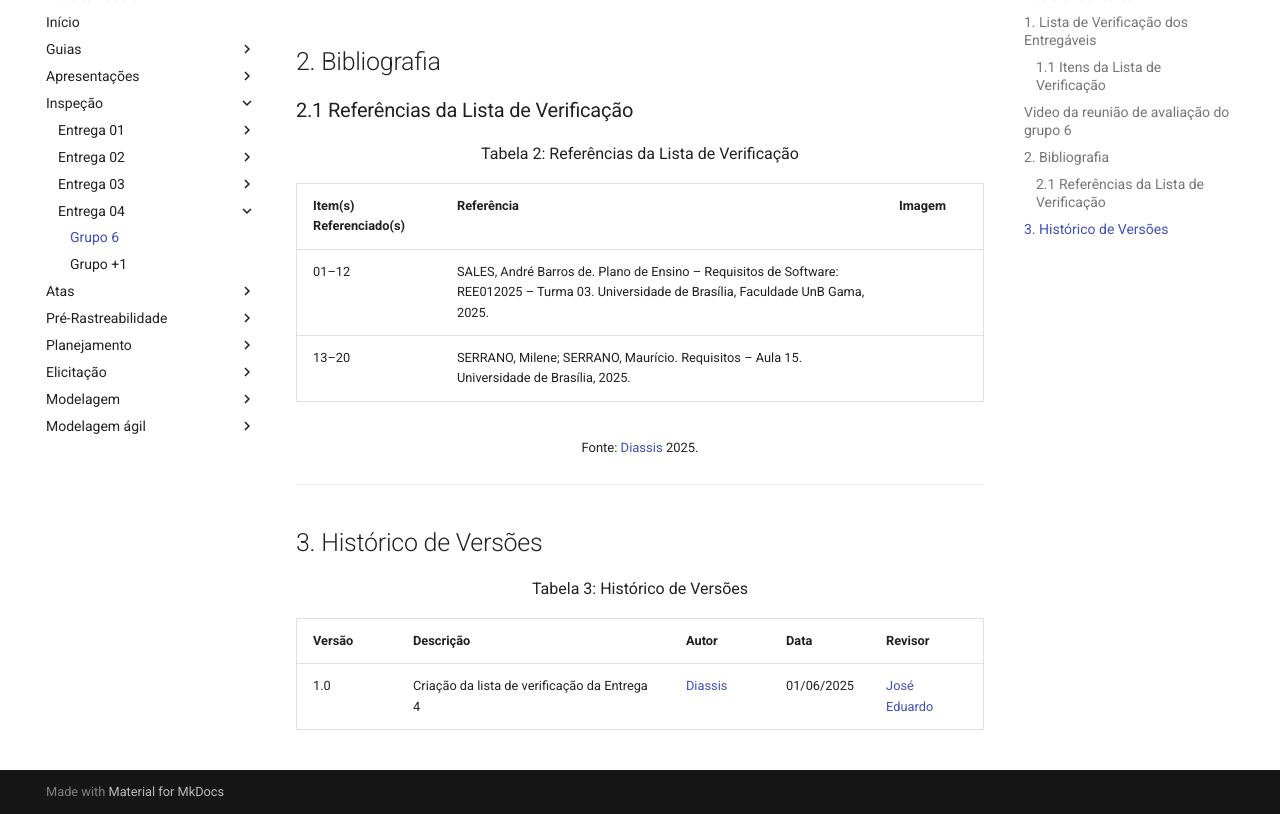
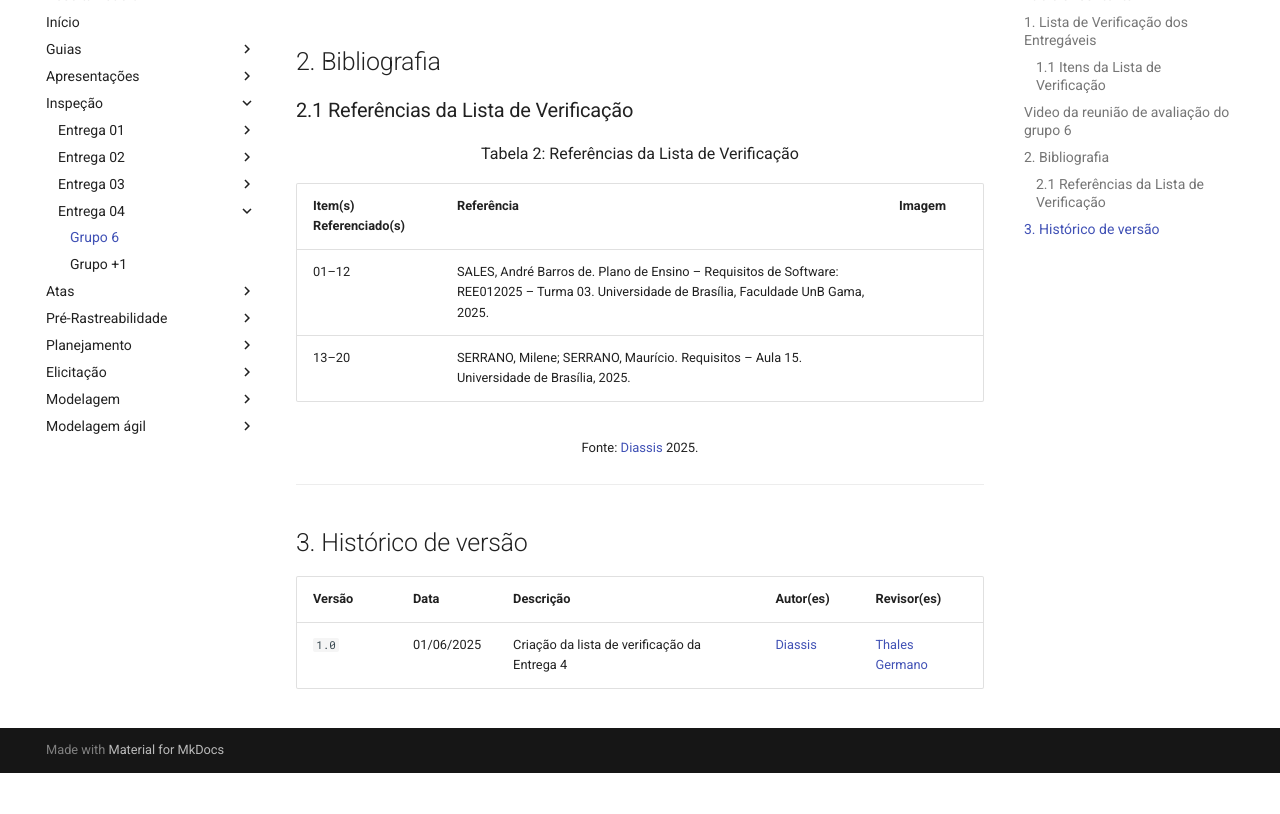
Before and after one commit to Requisitos-de-Software/2025.1-Meu-INSS, an MkDocs documentation site: the page built from docs/inspecao/entrega04/inspecao-grupo6-4.md, in a window 1280 px wide and 900 px high, scrolled down 3033 px, cut to the strip 86-900 px from the top of the window. Built offline with MkDocs 1.6.1 and Material for MkDocs 9.7.7, drawn with Linux system fonts in a browser that asks for light colours; comment, search, counter and statistics services are not loaded; after the commit the page ends 3892 px from its top, so only the background shows below that.

Commit message:
subindo inspecao

```diff
--- a/docs/inspecao/entrega04/inspecao-grupo6-4.md
+++ b/docs/inspecao/entrega04/inspecao-grupo6-4.md
@@ -57,10 +57,7 @@ Esta é uma lista de verificação com critérios para serem observados na *quar
 
 ---
 
-## 3. Histórico de Versões
-
-<font size="3"><p style="text-align: center">Tabela 3: Histórico de Versões</p></font>
-
-| Versão | Descrição | Autor | Data | Revisor |
-|--------|-----------|--------|------|---------|
-| 1.0 | Criação da lista de verificação da Entrega 4 | [Diassis](https://github.com/Diaxiz) | 01/06/2025 | [José Eduardo](https://github.com/jevprado) |
+## 3. Histórico de versão
+Versão |   Data     | Descrição | Autor(es) | Revisor(es)
+------ | ---------- | --------------------------------------------- | ---------- | ----------
+`1.0`  | 01/06/2025 | Criação da lista de verificação da Entrega 4 | [Diassis](https://github.com/Diaxiz) | [Thales Germano](https://github.com/thalesgvl) |
```
